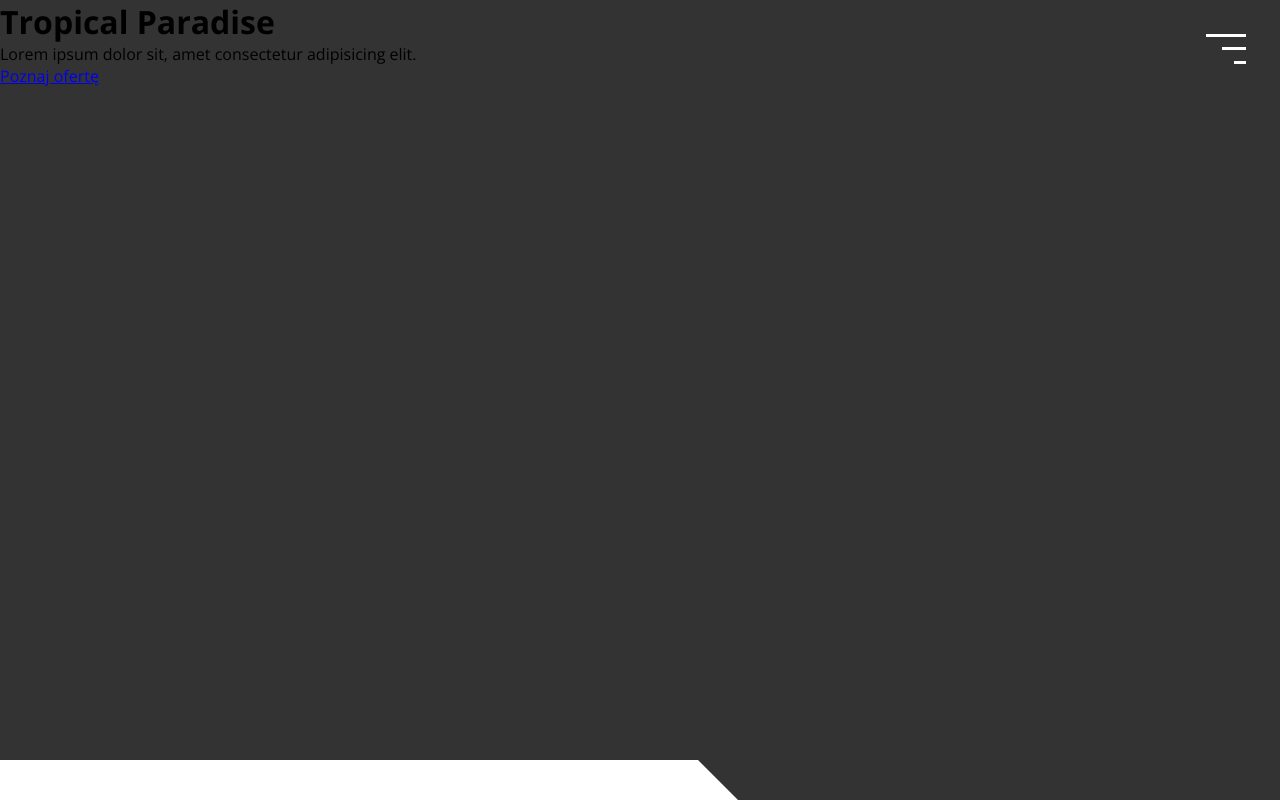
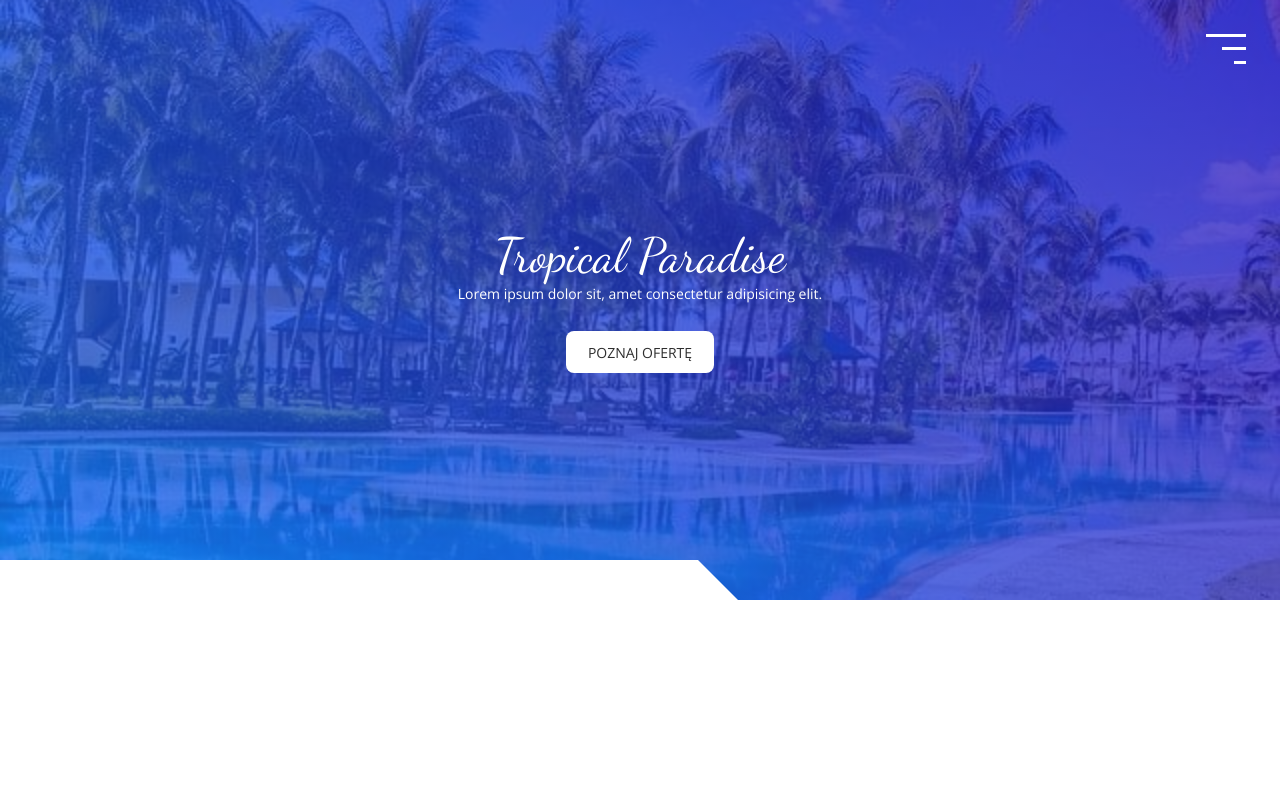
Before and after one commit to sldata/Tropical-Paradise-Website, a website: page index.html in a window 1280 px wide. Drawn offline with nearby package versions, Linux system fonts and the light colour scheme.

Commit message:
stylizing header section

```diff
--- a/src/sass/_mixins.scss
+++ b/src/sass/_mixins.scss
@@ -9,3 +9,10 @@
     transition: width .3s;
 
 }
+
+@mixin heroImages($bgImg){
+    background-image: $blue-gradient, url($bgImg);
+    background-size: cover;
+    background-position: center;
+    background-attachment: fixed;
+}
--- a/src/sass/_styles.scss
+++ b/src/sass/_styles.scss
@@ -16,7 +16,6 @@ html {
 }
 
 body {
-	background-color: #333;
 	font-family: 'Open Sans', sans-serif;
 	font-size: 1.6rem;
 }
@@ -69,3 +68,47 @@ body {
 		}
 	}
 }
+
+// Header
+
+.header{
+	position: relative;
+	display: flex;
+	justify-content: center;
+	align-items: center;
+	flex-direction: column;
+	padding: 2em;
+	height: 75vh;
+	text-align: center;
+	color: $pure-white;
+	@include heroImages('../img/header-mini.jpg');
+	background-attachment: scroll;
+
+	&__heading{
+		font-family: 'Dancing Script', cursive;
+		font-size: 4.8rem;
+		font-weight: 300;
+	}
+
+	&__text{
+		font-size: 1.4rem;
+
+	}
+
+	&__btn{
+		background: $pure-white;
+		margin-top: 2em;
+		padding: 0.8em 1.6em;
+		font-size: 1.4rem;
+		border: none;
+		border-radius: 8px;
+		color: $dark;
+		text-decoration: none;
+		text-transform: uppercase;
+		cursor: pointer;
+
+		&::before{
+			background-color: $light-white;
+		}
+	}
+}
```
Also changed, not shown: dist/css/main.min.css, dist/img/header-big.jpg (added), dist/img/header-mini.jpg (added), dist/img/palm-g905ca2c4d_1920.jpg (added), dist/img/palm-gec2201940_640.jpg (added), src/img/header-big.jpg (added), src/img/header-mini.jpg (added).
